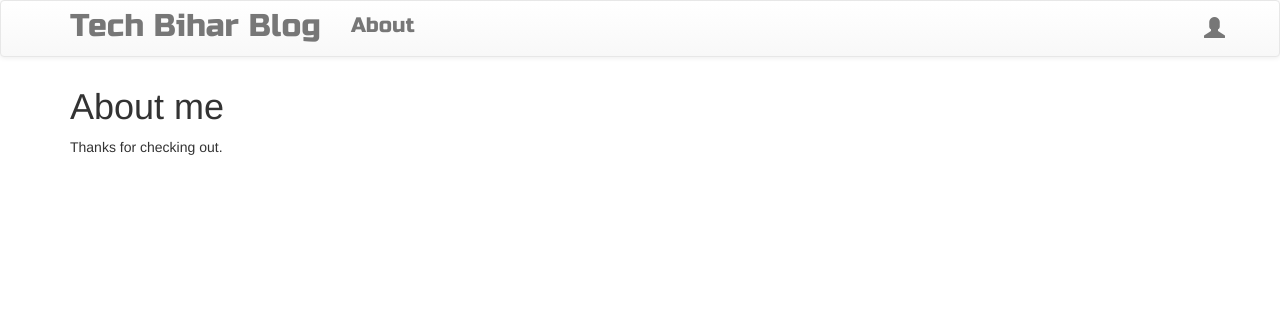
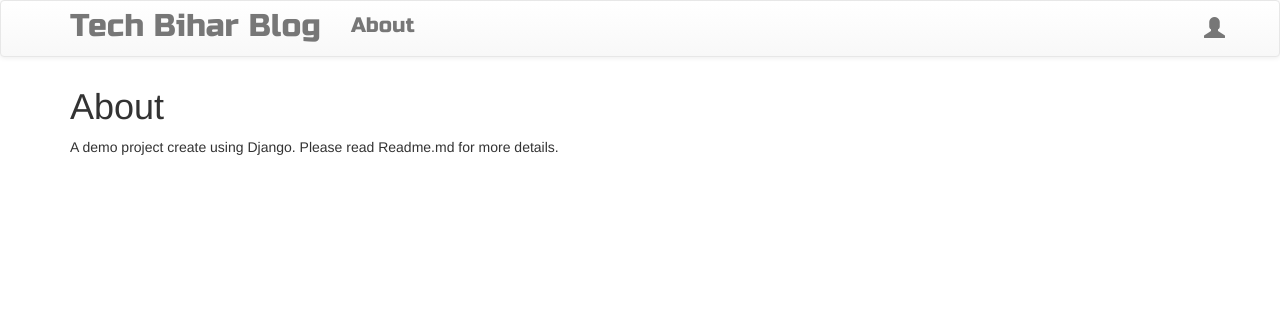
Before and after one commit to nitr-himanshu/learn_django, a Django app: page /about/ in a window 1280 px wide. Shown: the top 317 px of the page. Run offline with Django 3.2, Linux system fonts and the light colour scheme; some libraries are stand-ins or nearby versions.

Commit message:
Update Readme

```diff
--- a/blog/templates/blog/about.html
+++ b/blog/templates/blog/about.html
@@ -2,7 +2,7 @@
 
 
 {% block content %}
-    <h1>About me</h1>
-    <p>Thanks for checking out.</p>
+    <h1>About</h1>
+    <p>A demo project create using Django. Please read Readme.md for more details.</p>
 
 {% endblock %}
--- a/blog/templates/blog/base.html
+++ b/blog/templates/blog/base.html
@@ -2,7 +2,7 @@
 {% load staticfiles %}
 <html>
     <head>
-        <title>TechBihari Blog</title>
+        <title>Tech Blog</title>
         <!-- Latest compiled and minified CSS -->
         <link rel="stylesheet" href="https://maxcdn.bootstrapcdn.com/bootstrap/3.3.7/css/bootstrap.min.css" integrity="sha384-BVYiiSIFeK1dGmJRAkycuHAHRg32OmUcww7on3RYdg4Va+PmSTsz/K68vbdEjh4u" crossorigin="anonymous">
 
```
Also changed, not shown: README.md, db.sqlite3.
